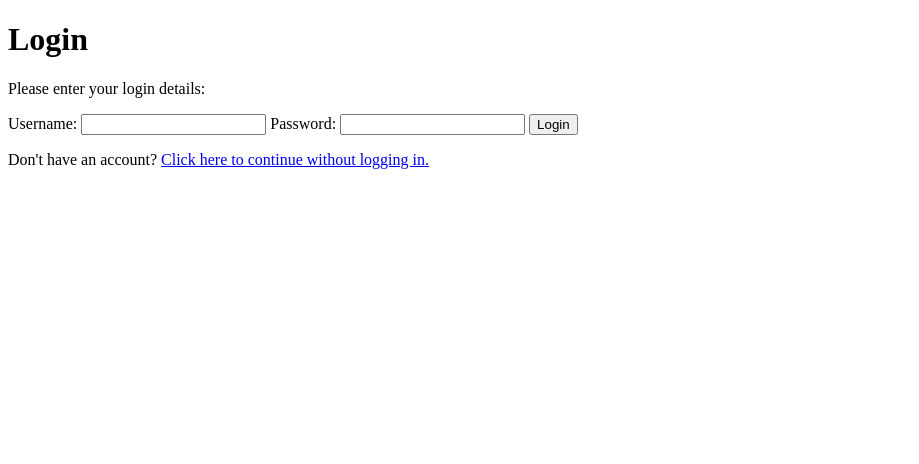
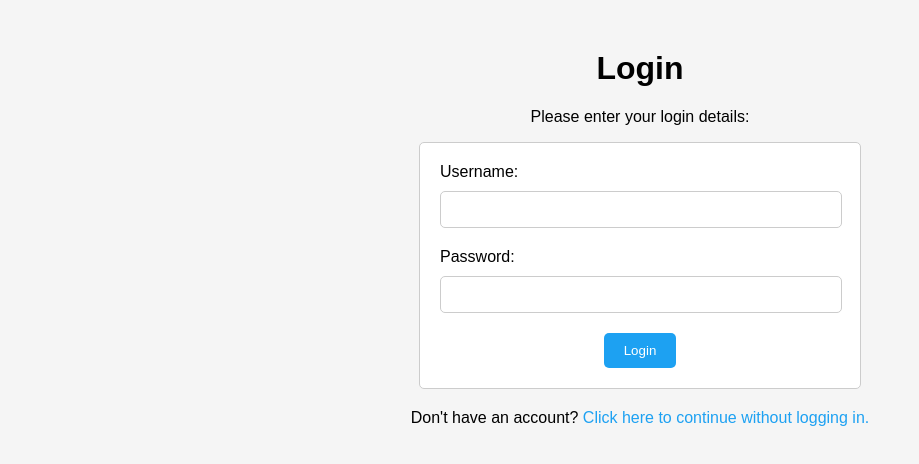
Before and after one commit to het1409/twitter, a plain HTML site: page login.html in a window 1280 px wide. Shown: the whole page, without its empty margins (0-919 px from the left). Drawn offline with Linux system fonts and the light colour scheme.

Commit message:
final commit

```diff
--- a/login.html
+++ b/login.html
@@ -3,6 +3,69 @@
 <head>
   <meta charset="UTF-8">
   <title>Login</title>
+  <style>
+    body {
+      font-family: Arial, sans-serif;
+      background-color: #f5f5f5;
+    }
+
+    h1 {
+      text-align: center;
+      margin-top: 50px;
+    }
+
+    form {
+      background-color: #fff;
+      border: 1px solid #ccc;
+      padding: 20px;
+      margin: 0 auto;
+      max-width: 400px;
+      border-radius: 5px;
+    }
+
+    label {
+      display: block;
+      margin-bottom: 10px;
+    }
+
+    input[type="text"],
+    input[type="password"] {
+      width: 95%;
+      padding: 10px;
+      border: 1px solid #ccc;
+      border-radius: 5px;
+      margin-bottom: 20px;
+    }
+
+    button[type="submit"] {
+      background-color: #1da1f2;
+      color: #fff;
+      border: none;
+      padding: 10px 20px;
+      border-radius: 5px;
+      cursor: pointer;
+
+    }
+
+    button[type="submit"]:hover {
+      background-color: #0d8ecf;
+    }
+
+    p {
+      text-align: center;
+      margin-top: 20px;
+    }
+
+    a {
+      color: #1da1f2;
+      text-decoration: none;
+    }
+
+    a:hover {
+      text-decoration: underline;
+    }
+
+  </style>
 </head>
 <body>
   <h1>Login</h1>
@@ -12,7 +75,7 @@
     <input type="text" id="username" name="username">
     <label for="password">Password:</label>
     <input type="password" id="password" name="password">
-    <button type="submit">Login</button>
+    <center><button type="submit">Login</button></center>
   </form>
   <p>Don't have an account? <a href="index.html">Click here to continue without logging in.</a></p>
 </body>
```
Also changed, not shown: profile.html (+17 -0 lines).
